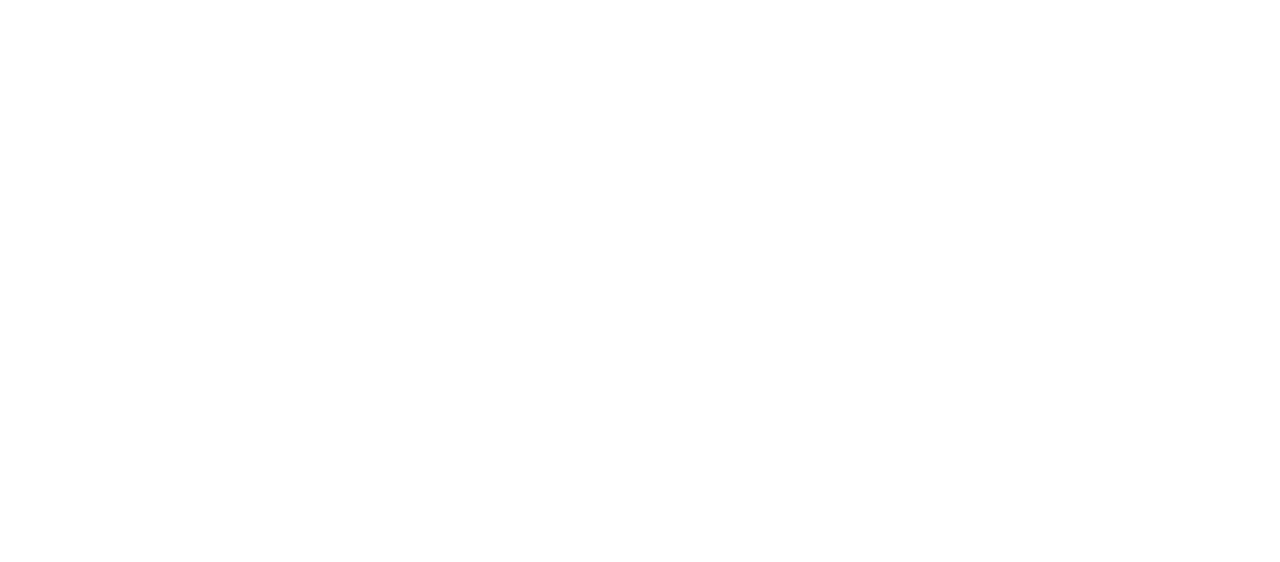
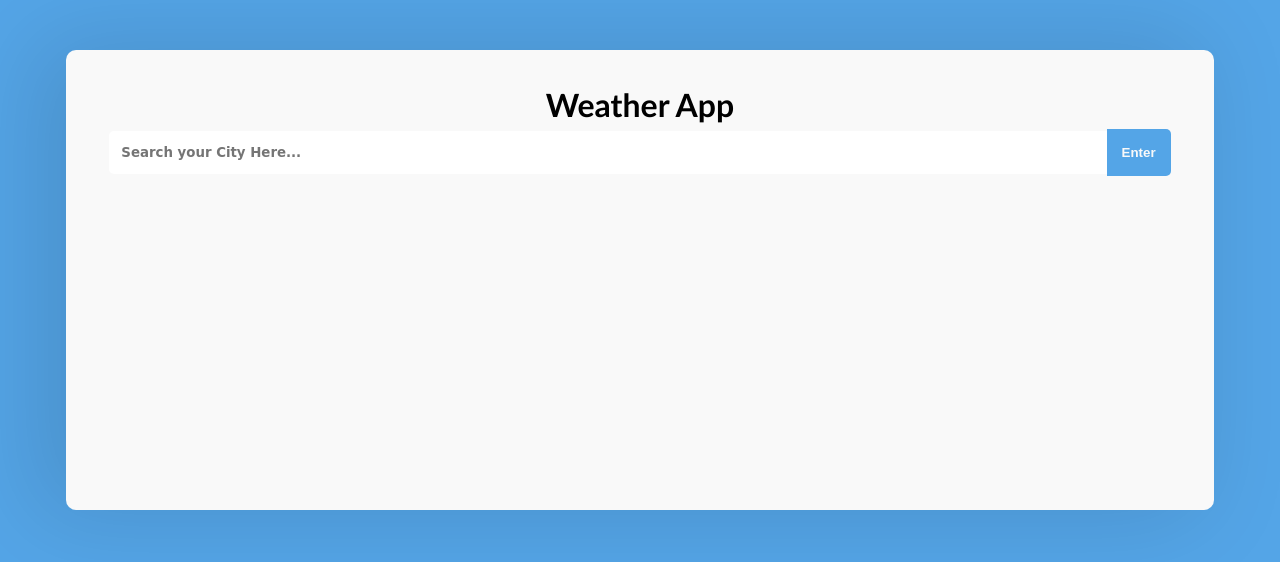
Before and after one commit to Bennyjoez/Atril-Ben-Weather-App, a plain HTML site: page index.html in a window 1280 px wide. Drawn offline with Linux system fonts and the light colour scheme; a web font is replaced by a local one.

Commit message:
my sec commit
my int 2 commit

```diff
--- a/index.html
+++ b/index.html
@@ -4,10 +4,18 @@
     <meta charset="UTF-8">
     <meta http-equiv="X-UA-Compatible" content="IE=edge">
     <meta name="viewport" content="width=device-width, initial-scale=1.0">
+    <link rel="preconnect" href="https://fonts.googleapis.com"><link rel="preconnect" href="https://fonts.gstatic.com" crossorigin><link href="https://fonts.googleapis.com/css2?family=Pacifico&family=Rubik+Bubbles&family=Yeon+Sung&display=swap" rel="stylesheet">
     <link rel="stylesheet" href="style.css">
     <title>Weather App</title>
 </head>
 <body>
+    <div class="full_box">
 
+        <div class="form_input">
+            <h1>Weather App</h1>
+            <input type="text" id="input" placeholder="Search your City Here..." />
+            <button class="btn">Enter</button>
+        </div>
+    </div>
 </body>
 </html>
--- a/style.css
+++ b/style.css
@@ -0,0 +1,54 @@
+* {
+    padding: 0px;
+    margin: 0px;
+    text-decoration: none;
+}
+body {
+    background: #54a5e7;
+    width: 100%;
+    height: auto;
+    display: flex;
+    justify-content: center;
+    align-items: center;
+    margin: 50px 0px;
+}
+.full_box {
+    background: #f9f9f9;
+    width: 85%;
+    height: 400px;
+    padding: 30px 30px;
+    border-radius: 10px;
+    box-shadow: -22px -2px 95px 9px rgba(0,0,0,0.12);
+-webkit-box-shadow: -22px -2px 95px 9px rgba(0,0,0,0.12);
+-moz-box-shadow: -22px -2px 95px 9px rgba(0,0,0,0.12);
+}
+.form_input {
+    text-align: center;
+    display: block;
+
+}
+h1 {
+    font-family:'Trebuchet MS', 'Lucida Sans Unicode', 'Lucida Grande', 'Lucida Sans', Arial, sans-serif;
+    margin: 5px 0px;
+}
+#input {
+    width: 90%;
+    padding: 14px 12px;
+    border-radius: 5px;
+    outline:none;
+    border:none;
+    font-family: 'Prosto One', cursive;
+    font-weight: 600;
+}
+.btn {
+    background: #54a5e7;
+    padding: 16px 15px;
+    margin-left: -10px;
+    border-top-right-radius: 5px;
+    border-bottom-right-radius: 5px;
+    outline: none;
+    border: none;
+    color: #f9f9f9;
+    font-weight: 600;
+    cursor: pointer;
+}
```
